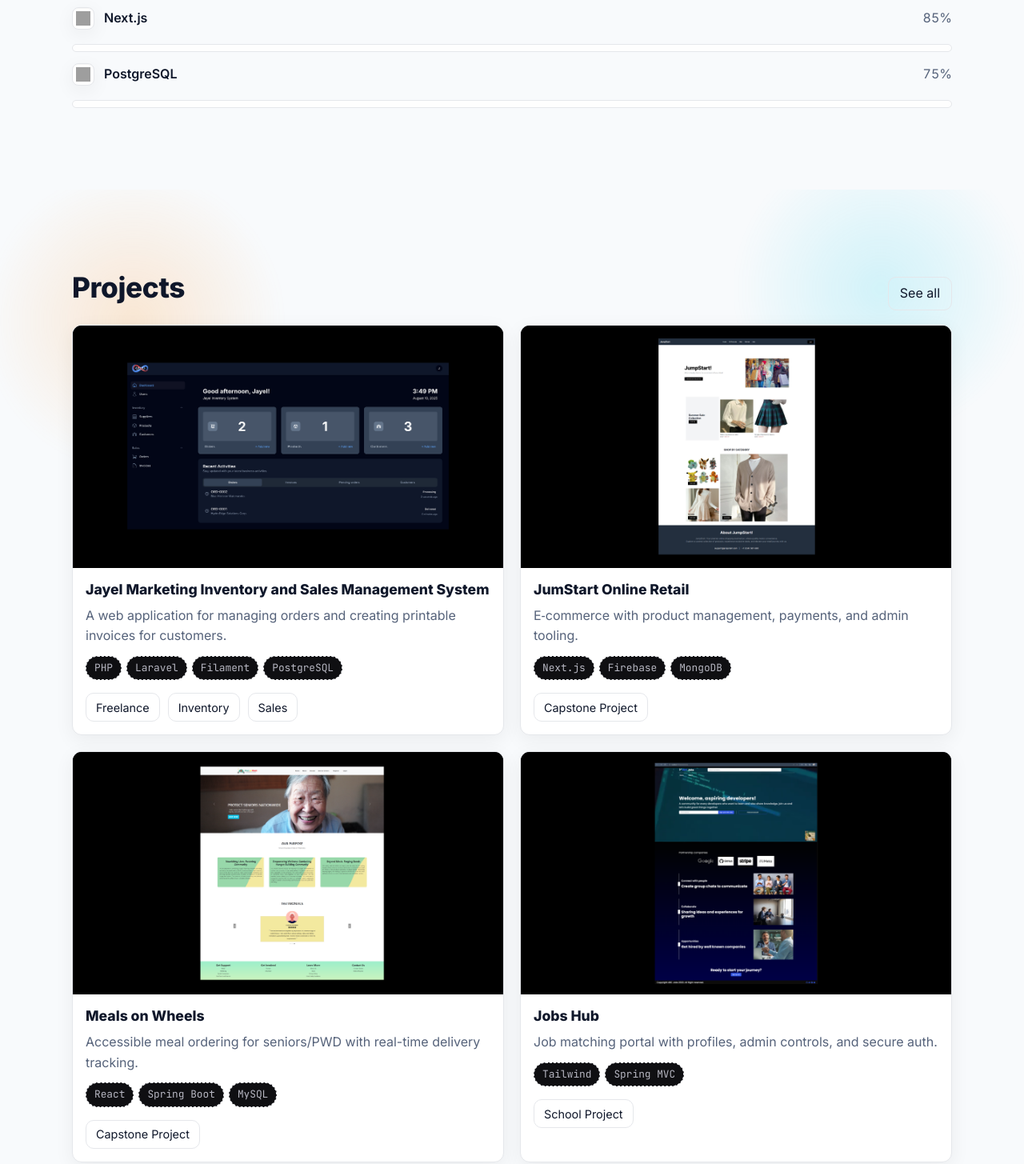
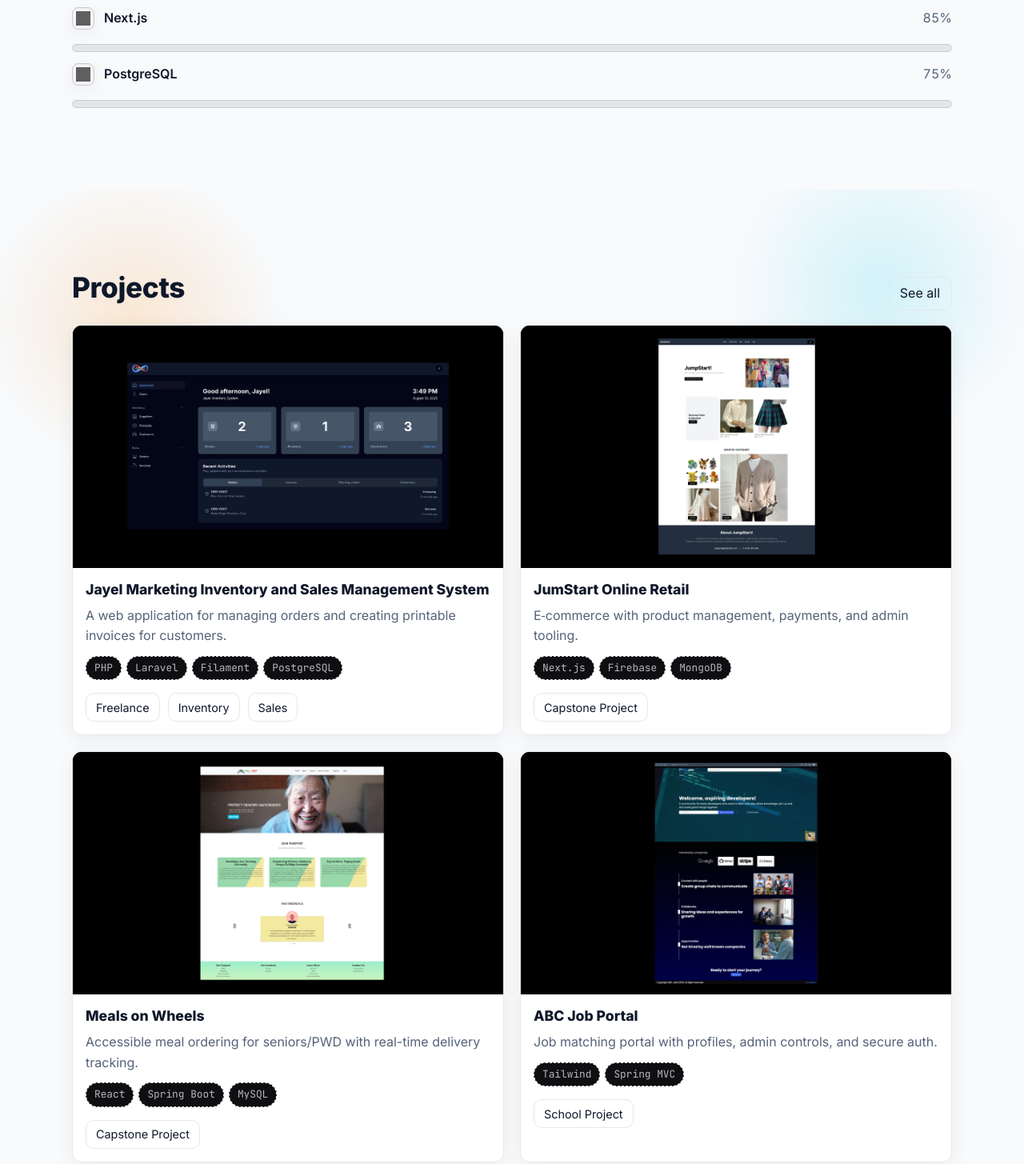
Before and after one commit to MrEmji28/mg.dev-2.0, a plain HTML site: page index.html in a window 1280 px wide. Shown: the part 1720-3175 px from the top of the page at 80% size. Drawn offline with Linux system fonts and the light colour scheme; grey boxes are pictures that could not be loaded.

Commit message:
Updated Portfolio Design

```diff
--- a/index.html
+++ b/index.html
@@ -277,7 +277,7 @@
                     <article class="card">
                         <img class="card-media" src="images/works/abcjobs.png" alt="Jobs Hub preview" />
                         <div class="card-body">
-                            <h3 class="card-title">Jobs Hub</h3>
+                            <h3 class="card-title">ABC Job Portal</h3>
                             <p class="card-text">Job matching portal with profiles, admin controls, and secure auth.</p>
                             <ul class="tags">
                                 <li>Tailwind</li>
--- a/styles.css
+++ b/styles.css
@@ -65,6 +65,41 @@ textarea {
     --shadow: 0 1px 0 rgba(0, 0, 0, 0.04) inset, 0 6px 24px rgba(0, 0, 0, 0.06);
   }
 }
+
+/* Make Simple Icons visible on light theme */
+html[data-theme="light"] img[src*="cdn.simpleicons.org/"] {
+  filter: invert(1) contrast(1.05);
+}
+
+/* Ensure no filter in dark mode */
+html[data-theme="dark"] img[src*="cdn.simpleicons.org/"] {
+  filter: none;
+}
+
+/* Light theme: show Simple Icons (logo row + meter logos) */
+html[data-theme="light"] img[src*="cdn.simpleicons.org/"] {
+  filter: invert(1) contrast(1.05) saturate(1.05);
+}
+html[data-theme="dark"]  img[src*="cdn.simpleicons.org/"] { filter: none; }
+
+/* Light theme: make progress bars stand out */
+html[data-theme="light"] .meter-track {
+  /* subtle gray track on white panels */
+  background: color-mix(in oklab, var(--text) 10%, var(--panel) 90%);
+  border-color: color-mix(in oklab, var(--text) 12%, var(--border));
+}
+html[data-theme="light"] .meter-fill {
+  /* a touch more contrast on light */
+  box-shadow: inset 0 1px 0 rgba(255,255,255,.6), 0 1px 6px rgba(0,0,0,.08);
+}
+
+/* Optional: slightly stronger pill background in light mode for icons */
+html[data-theme="light"] .logo,
+html[data-theme="light"] .meter-logo {
+  background: color-mix(in oklab, var(--text) 4%, var(--panel) 96%);
+  border-color: color-mix(in oklab, var(--text) 12%, var(--border));
+}
+
 
 /* Allow manual override via data-theme on html */
 html[data-theme="dark"] {
```
